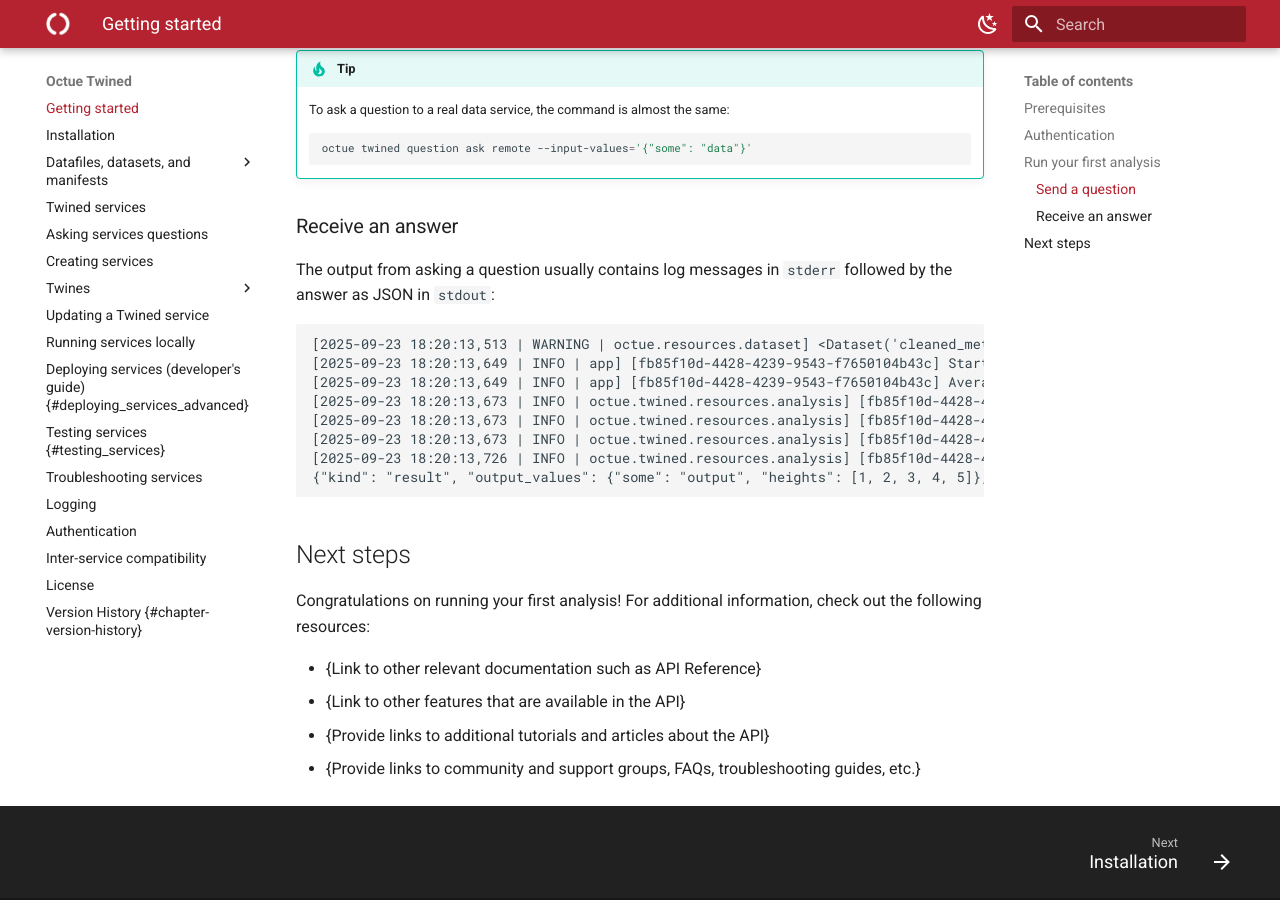
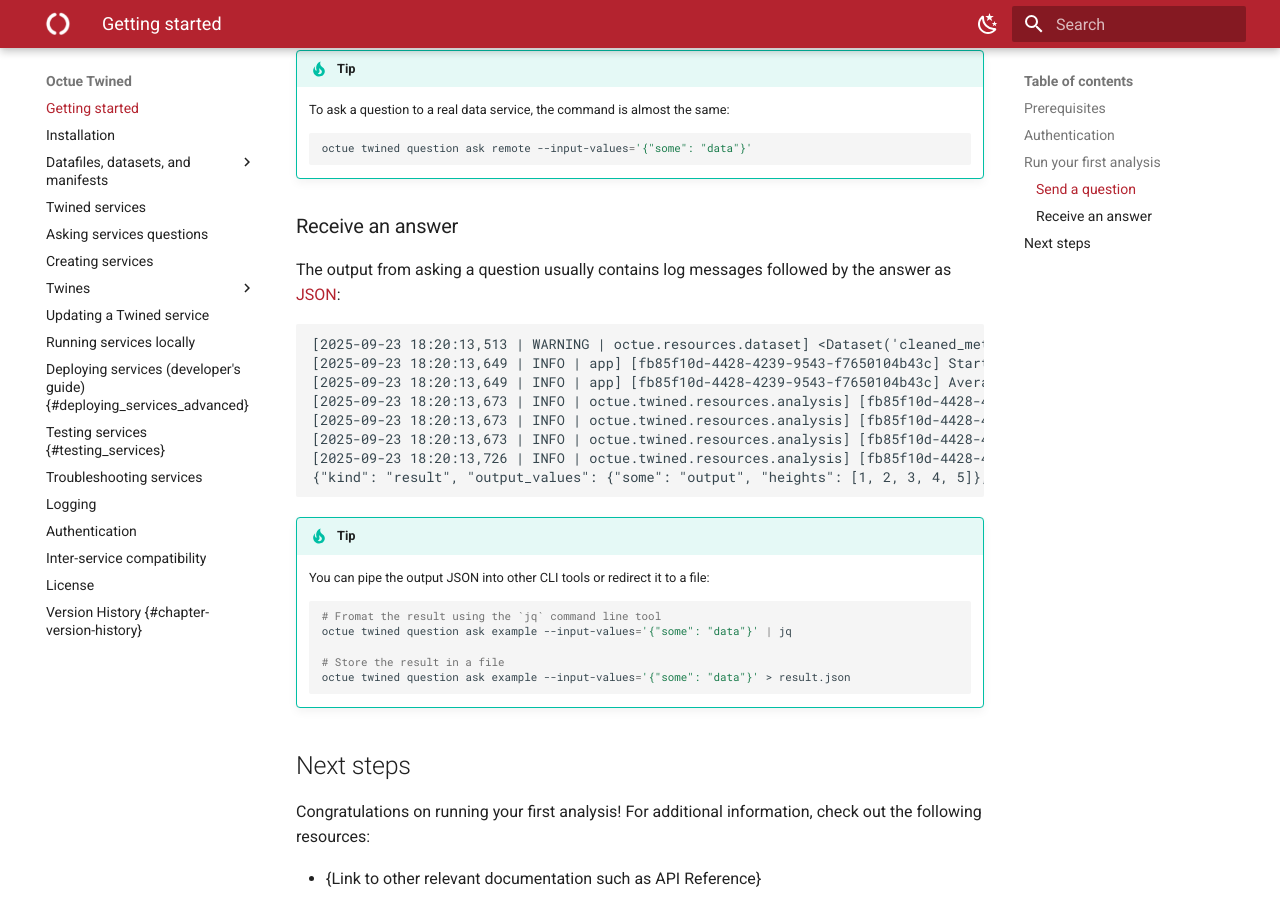
Before and after one commit to octue/octue-sdk-python, an MkDocs documentation site: the page built from docs/index.md, in a window 1280 px wide and 900 px high, scrolled down 1078 px. Built offline with MkDocs 1.6.1 and Material for MkDocs 9.7.7, drawn with Linux system fonts in a browser that asks for light colours; plug-ins that fetch from the network failed and are left out.

Commit message:
DOC: Add shell redirection tip and add JSON link

````diff
--- a/docs/index.md
+++ b/docs/index.md
@@ -51,7 +51,7 @@
 
 ### Receive an answer
 
-The output from asking a question usually contains log messages in `stderr` followed by the answer as JSON in `stdout`:
+The output from asking a question usually contains log messages followed by the answer as [JSON](https://en.wikipedia.org/wiki/JSON):
 
 ```text
 [2025-09-23 18:20:13,513 | WARNING | octue.resources.dataset] <Dataset('cleaned_met_mast_data')> is empty at instantiation time (path 'cleaned_met_mast_data').
@@ -64,6 +64,18 @@
 {"kind": "result", "output_values": {"some": "output", "heights": [1, 2, 3, 4, 5]}, "output_manifest": {"id": "2e1fb3e4-2f86-4eb2-9c2f-5785d36c6df9", "name": null, "datasets": {"cleaned_met_mast_data": "/var/folders/9p/25hhsy8j4wv66ck3yylyz97c0000gn/T/tmps_qcb4yw"}}}
 ```
 
+!!! tip
+
+    You can pipe the output JSON into other CLI tools or redirect it to a file:
+
+    ```shell
+    # Fromat the result using the `jq` command line tool
+    octue twined question ask example --input-values='{"some": "data"}' | jq
+
+    # Store the result in a file
+    octue twined question ask example --input-values='{"some": "data"}' > result.json
+    ```
+
 ## Next steps
 
 Congratulations on running your first analysis! For additional information, check out the following resources:
````
